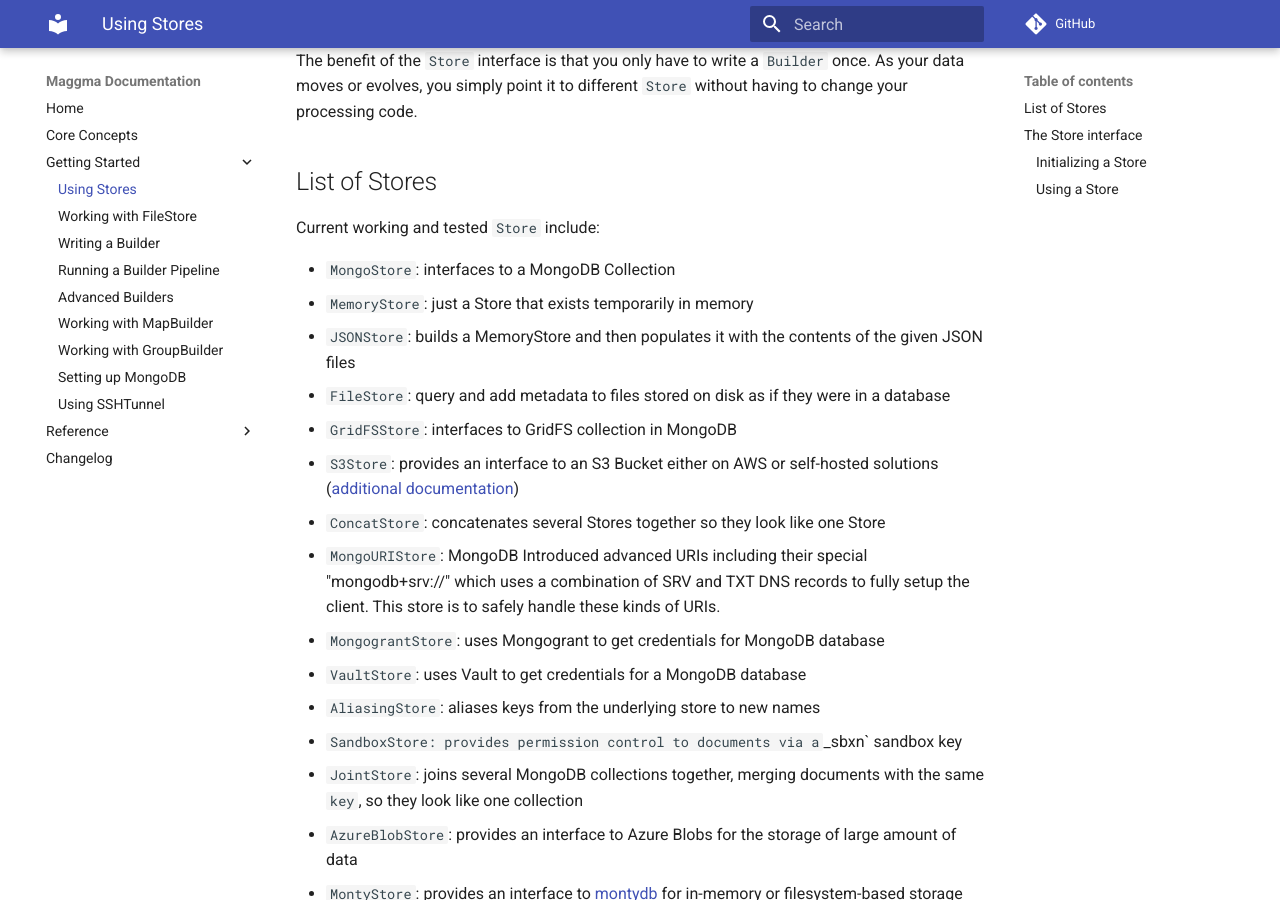
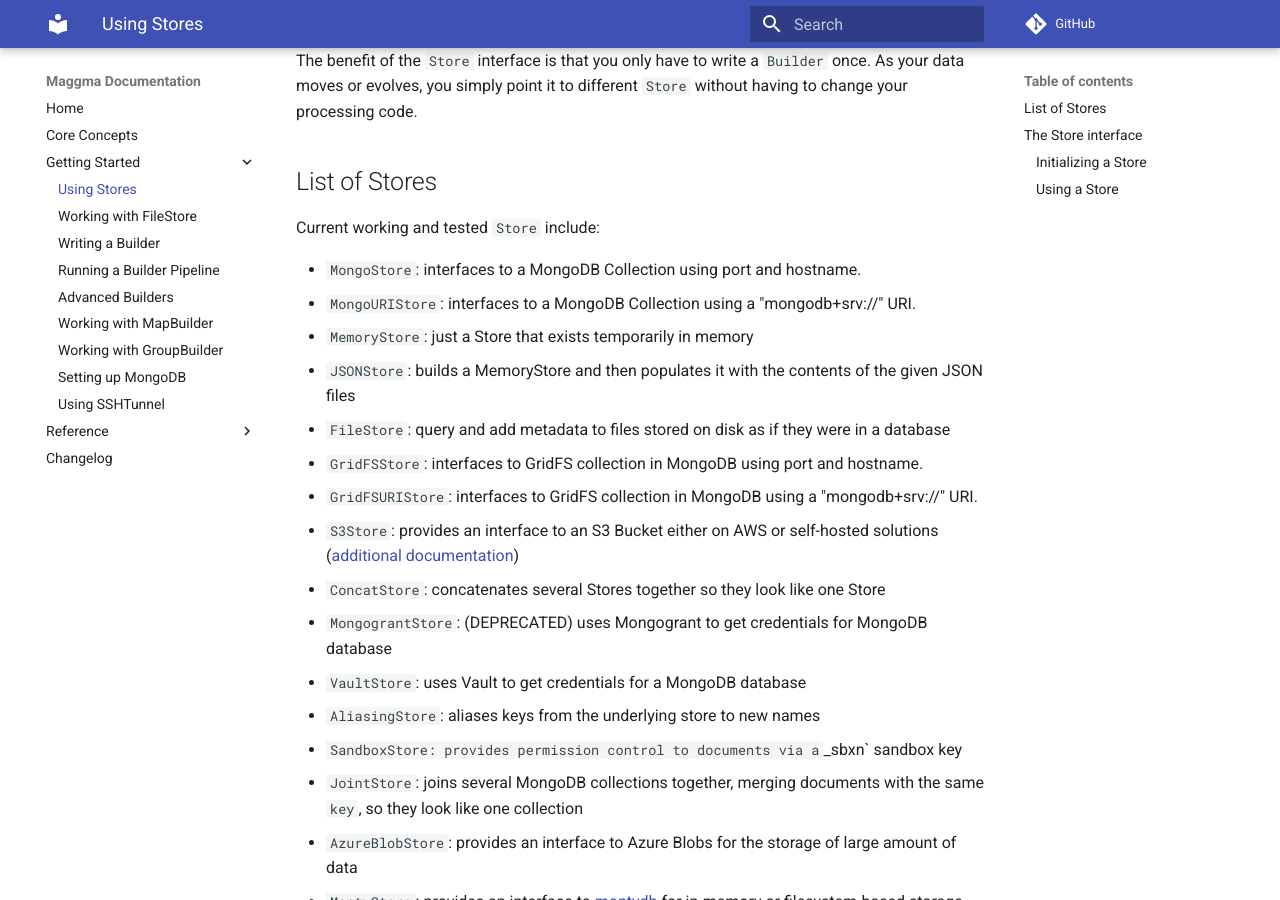
Before and after one commit to materialsproject/maggma, an MkDocs documentation site: the page built from docs/getting_started/stores.md, in a window 1280 px wide and 900 px high, scrolled down 276 px. Built offline with MkDocs 1.6.1 and Material for MkDocs 9.7.7, drawn with Linux system fonts in a browser that asks for light colours; comment, search, counter and statistics services are not loaded.

Commit message:
update stores list in docs

```diff
--- a/docs/getting_started/stores.md
+++ b/docs/getting_started/stores.md
@@ -8,15 +8,16 @@ The benefit of the `Store` interface is that you only have to write a `Builder`
 
 Current working and tested `Store` include:
 
-- `MongoStore`: interfaces to a MongoDB Collection
+- `MongoStore`: interfaces to a MongoDB Collection using port and hostname.
+- `MongoURIStore`: interfaces to a MongoDB Collection using a "mongodb+srv://" URI.
 - `MemoryStore`: just a Store that exists temporarily in memory
 - `JSONStore`: builds a MemoryStore and then populates it with the contents of the given JSON files
 - `FileStore`: query and add metadata to files stored on disk as if they were in a database
-- `GridFSStore`: interfaces to GridFS collection in MongoDB
+- `GridFSStore`: interfaces to GridFS collection in MongoDB using port and hostname.
+- `GridFSURIStore`: interfaces to GridFS collection in MongoDB using a "mongodb+srv://" URI.
 - `S3Store`: provides an interface to an S3 Bucket either on AWS or self-hosted solutions ([additional documentation](advanced_stores.md))
 - `ConcatStore`: concatenates several Stores together so they look like one Store
-- `MongoURIStore`: MongoDB Introduced advanced URIs including their special "mongodb+srv://" which uses a combination of SRV and TXT DNS records to fully setup the client. This store is to safely handle these kinds of URIs.
-- `MongograntStore`: uses Mongogrant to get credentials for MongoDB database
+- `MongograntStore`: (DEPRECATED) uses Mongogrant to get credentials for MongoDB database
 - `VaultStore`: uses Vault to get credentials for a MongoDB database
 - `AliasingStore`: aliases keys from the underlying store to new names
 - `SandboxStore: provides permission control to documents via a `_sbxn` sandbox key
```
